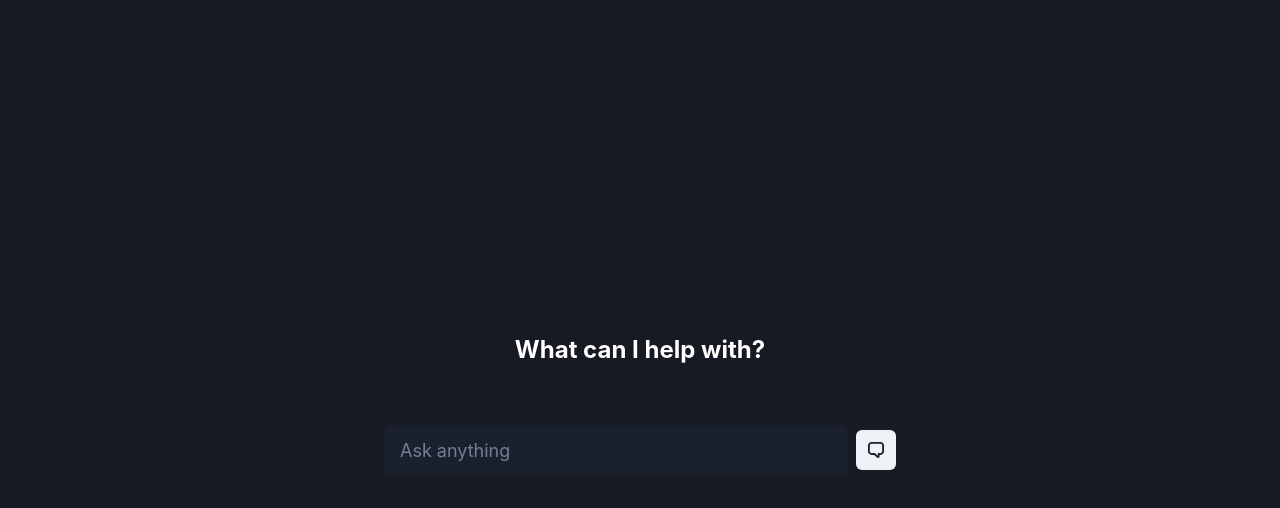
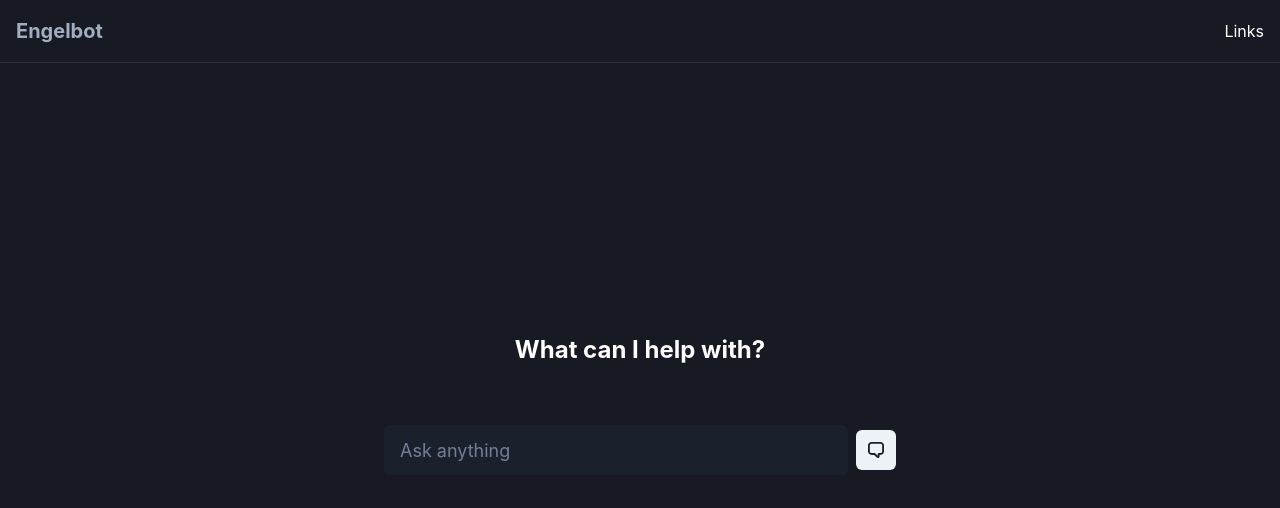
Before and after one commit to megaraph/guppy-frontend, a React (Vite) app: page / in a window 1280 px wide. Shown: the top 508 px of the page. Built offline with nearby package versions, Linux system fonts and the light colour scheme.

Commit message:
add navbar

```diff
--- a/src/App.tsx
+++ b/src/App.tsx
@@ -52,6 +52,28 @@
             alignItems="center"
             justifyContent="center"
         >
+            {/* Navbar */}
+            <HStack
+                w="full"
+                p={4}
+                bg="gray.900"
+                justifyContent="space-between"
+                position="fixed"
+                top={0}
+                left={0}
+                right={0}
+                zIndex={1000}
+                borderBottom="1px solid rgba(255, 255, 255, 0.1)"
+            >
+                <Text fontSize="xl" fontWeight="bold" color="gray.400">
+                    Engelbot
+                </Text>
+                <HStack>
+                    {/* Placeholder for links */}
+                    <Text>Links</Text>
+                </HStack>
+            </HStack>
+
             {!chatStarted && (
                 <Box
                     w="40%"
```
